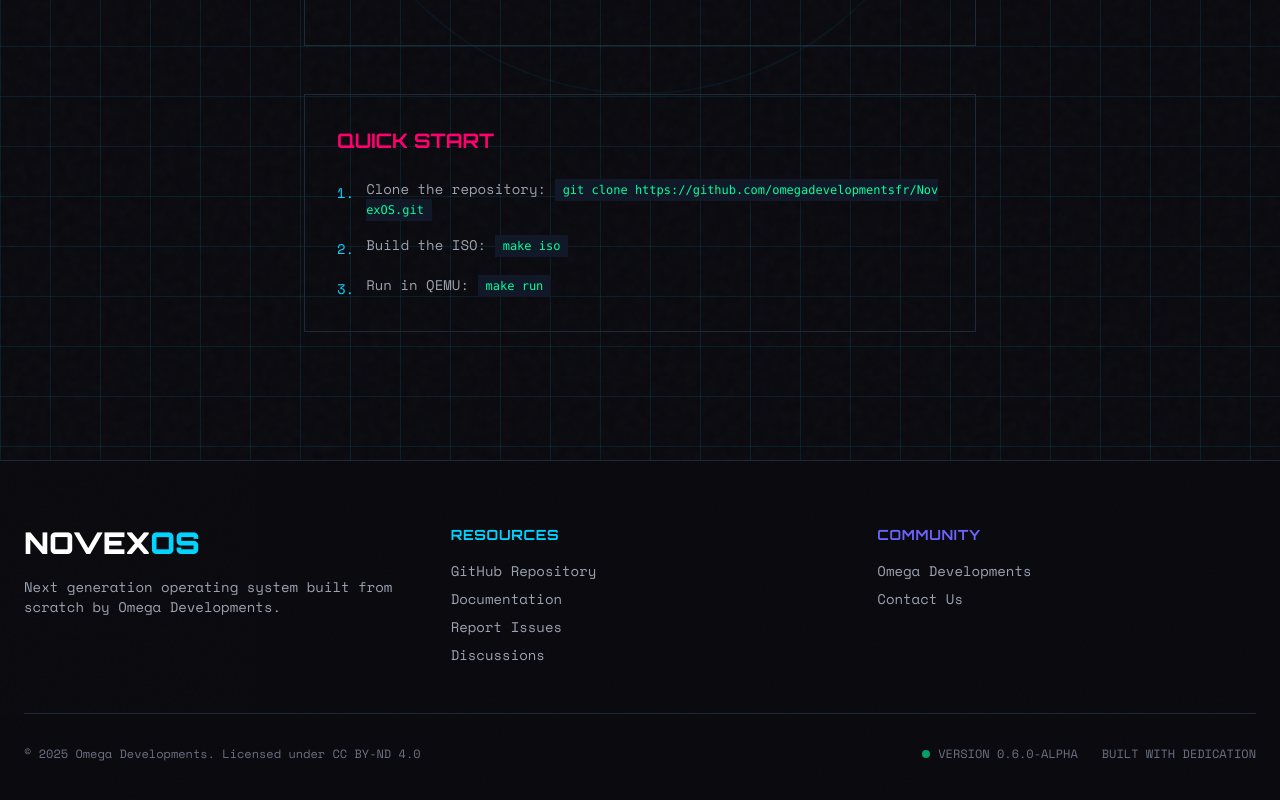
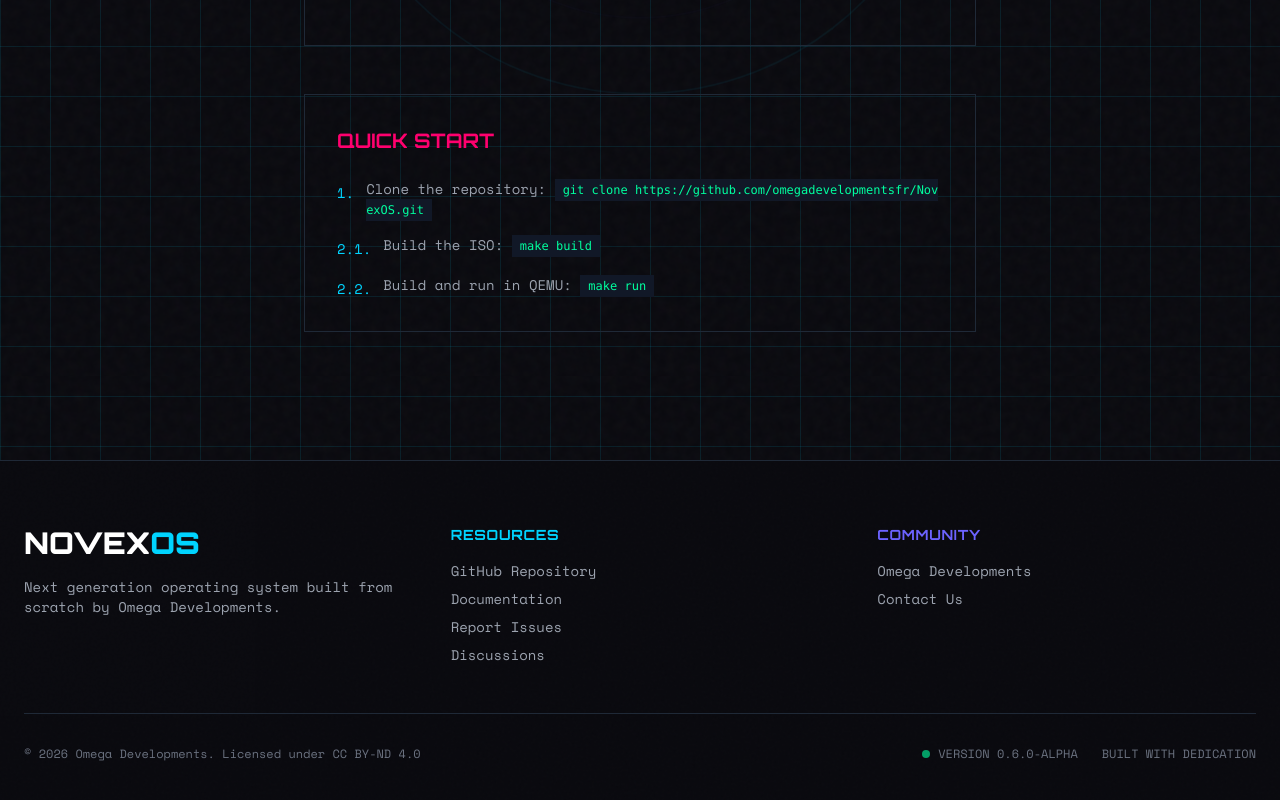
Before and after one commit to Dragonart53/novexos-website, a Next.js app: page / in a window 1280 px wide. Shown: the part 4694-5494 px from the top of the page. Built offline with nearby package versions, Linux system fonts and the light colour scheme.

Commit message:
chore: update copyright year and refine download instructions.

```diff
--- a/components/Download.js
+++ b/components/Download.js
@@ -138,12 +138,12 @@ export default function Download() {
                 <span className="text-gray-400 break-all">Clone the repository: <code className="text-cyber-green bg-gray-900 px-1 sm:px-2 py-1 text-xs">git clone https://github.com/omegadevelopmentsfr/NovexOS.git</code></span>
               </div>
               <div className="flex items-start gap-2 sm:gap-3">
-                <span className="text-cyber-blue flex-shrink-0 mt-1">2.</span>
-                <span className="text-gray-400">Build the ISO: <code className="text-cyber-green bg-gray-900 px-1 sm:px-2 py-1 text-xs">make iso</code></span>
+                <span className="text-cyber-blue flex-shrink-0 mt-1">2.1.</span>
+                <span className="text-gray-400">Build the ISO: <code className="text-cyber-green bg-gray-900 px-1 sm:px-2 py-1 text-xs">make build</code></span>
               </div>
               <div className="flex items-start gap-2 sm:gap-3">
-                <span className="text-cyber-blue flex-shrink-0 mt-1">3.</span>
-                <span className="text-gray-400">Run in QEMU: <code className="text-cyber-green bg-gray-900 px-1 sm:px-2 py-1 text-xs">make run</code></span>
+                <span className="text-cyber-blue flex-shrink-0 mt-1">2.2.</span>
+                <span className="text-gray-400">Build and run in QEMU: <code className="text-cyber-green bg-gray-900 px-1 sm:px-2 py-1 text-xs">make run</code></span>
               </div>
             </div>
           </motion.div>
--- a/components/Footer.js
+++ b/components/Footer.js
@@ -65,7 +65,7 @@ export default function Footer() {
         {/* Bottom bar */}
         <div className="border-t border-gray-800 pt-6 sm:pt-8 flex flex-col md:flex-row justify-between items-center gap-3 sm:gap-4 text-center md:text-left">
           <p className="font-body text-gray-500 text-xs">
-            © 2025 Omega Developments. Licensed under CC BY-ND 4.0
+            © 2026 Omega Developments. Licensed under CC BY-ND 4.0
           </p>
 
           <div className="flex flex-col sm:flex-row items-center gap-3 sm:gap-6 font-body text-xs text-gray-500">
```
